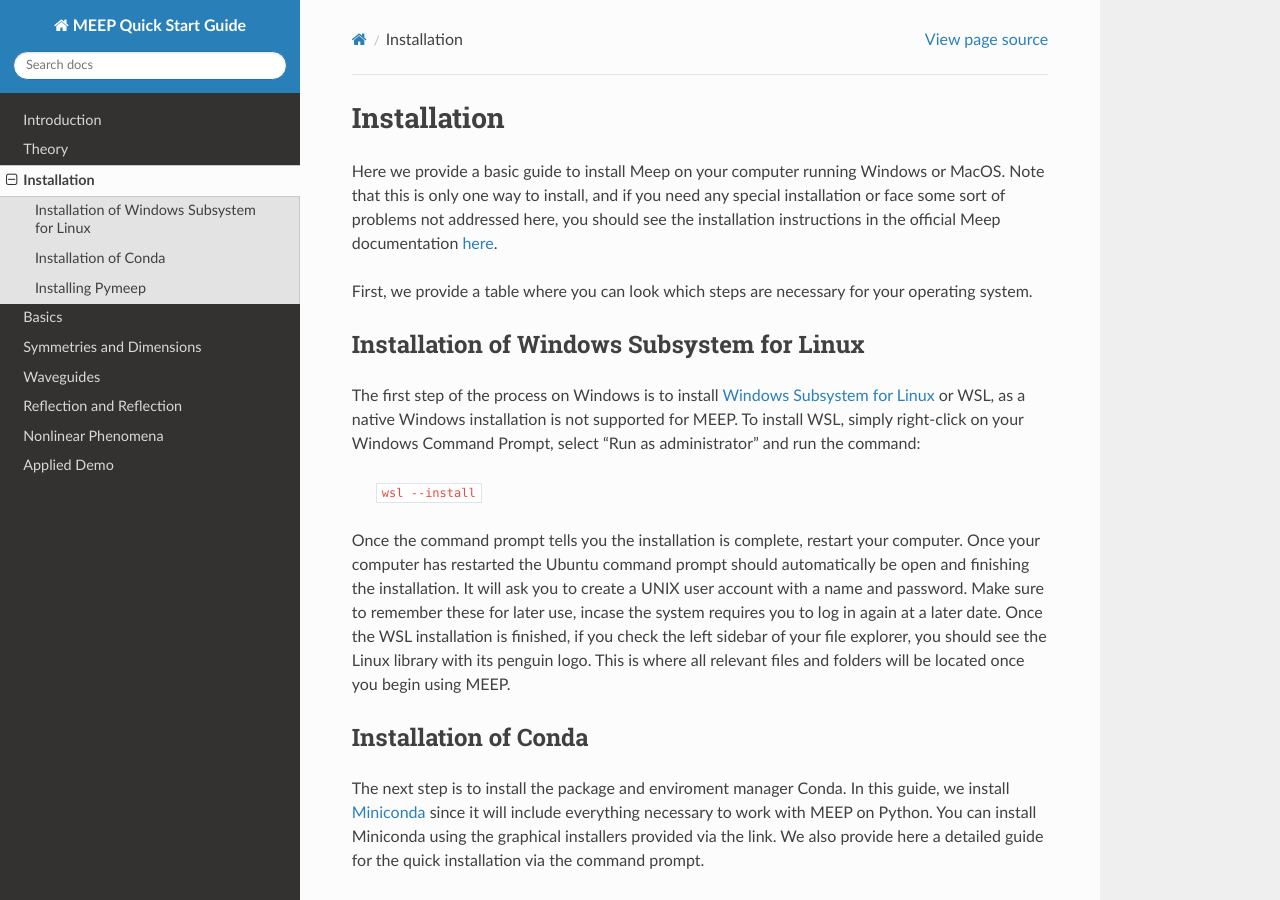
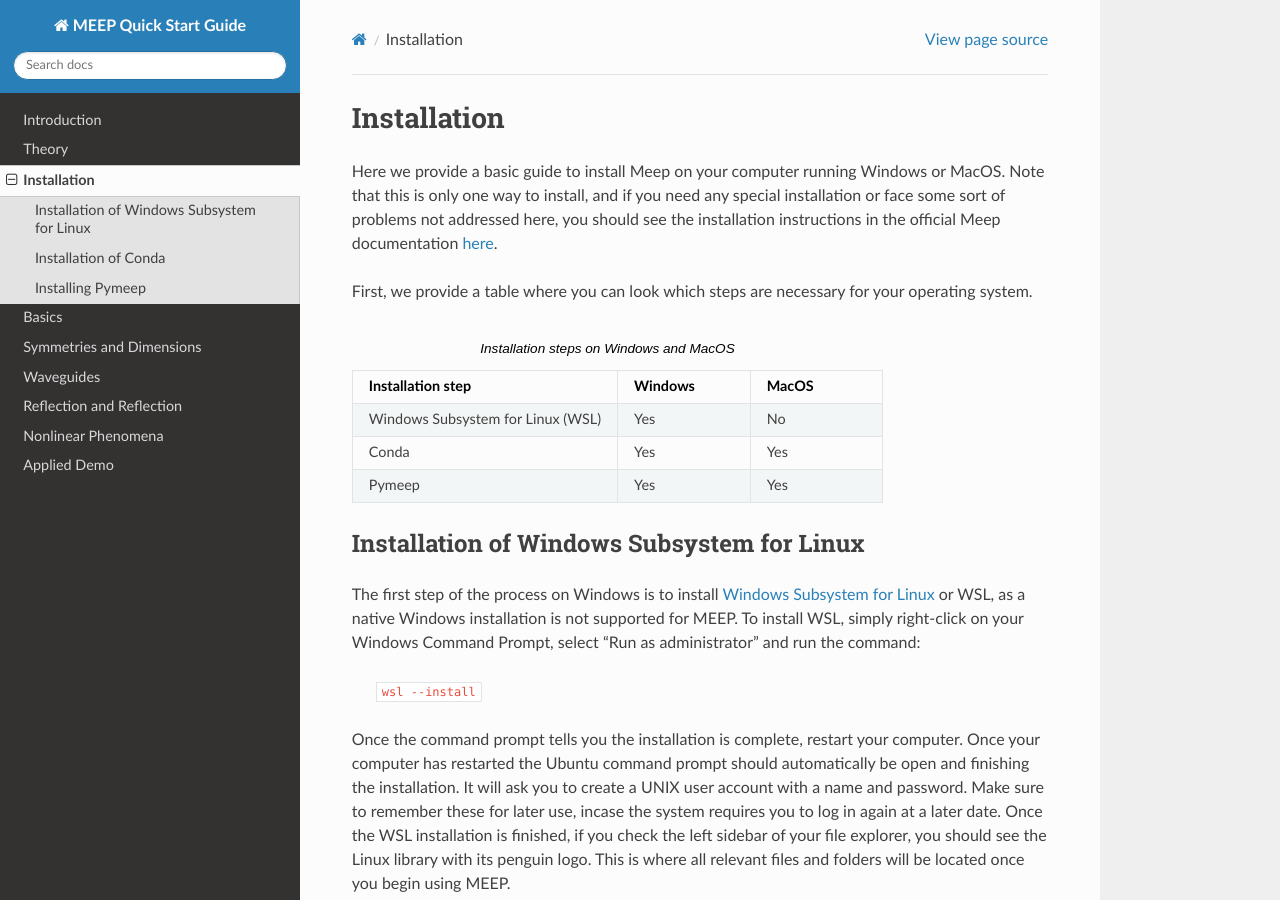
Before and after one commit to lehtisa/tuni_meep_doc, a Sphinx documentation site: the page built from docs/source/installation.rst, in a window 1280 px wide and 900 px high. Built offline with Sphinx 7.4.7 and the Read the Docs theme 3.1.0, drawn with Linux system fonts in a browser that asks for light colours.

Commit message:
Fix table

```diff
--- a/docs/source/installation.rst
+++ b/docs/source/installation.rst
@@ -21,6 +21,8 @@ First, we provide a table where you can look which steps are necessary for your
      - Yes
      - Yes
    * - Pymeep
+     - Yes
+     - Yes
 
 
 Installation of Windows Subsystem for Linux
@@ -59,7 +61,6 @@ Next, you should obtain the the installer for your system:
 * On MacOS (Apple Silicon): ``curl https://repo.anaconda.com/miniconda/Miniconda3-latest-MacOSX-arm64.sh -o ~/miniconda3/miniconda.sh``
 * On MacOS (Intel): ``curl https://repo.anaconda.com/miniconda/Miniconda3-latest-MacOSX-x86_64.sh -o ~/miniconda3/miniconda.sh``
 
-
 Once this has finished running, you can perform the installation by the command
     ``bash miniconda.sh -b -u -p ~/miniconda3/miniconda.sh``
 
@@ -68,7 +69,6 @@ Once this has finished running, you can perform the installation by the command
 
 Next we add the location of Miniconda to the variable PATH so that we can use
 the installed Miniconda later. This is done by the commmand
-
     ``export PATH=~/miniconda3/bin:$PATH``
 
 
```
Also changed, not shown: other parts of docs/source/installation.rst (+1 -1 lines).
